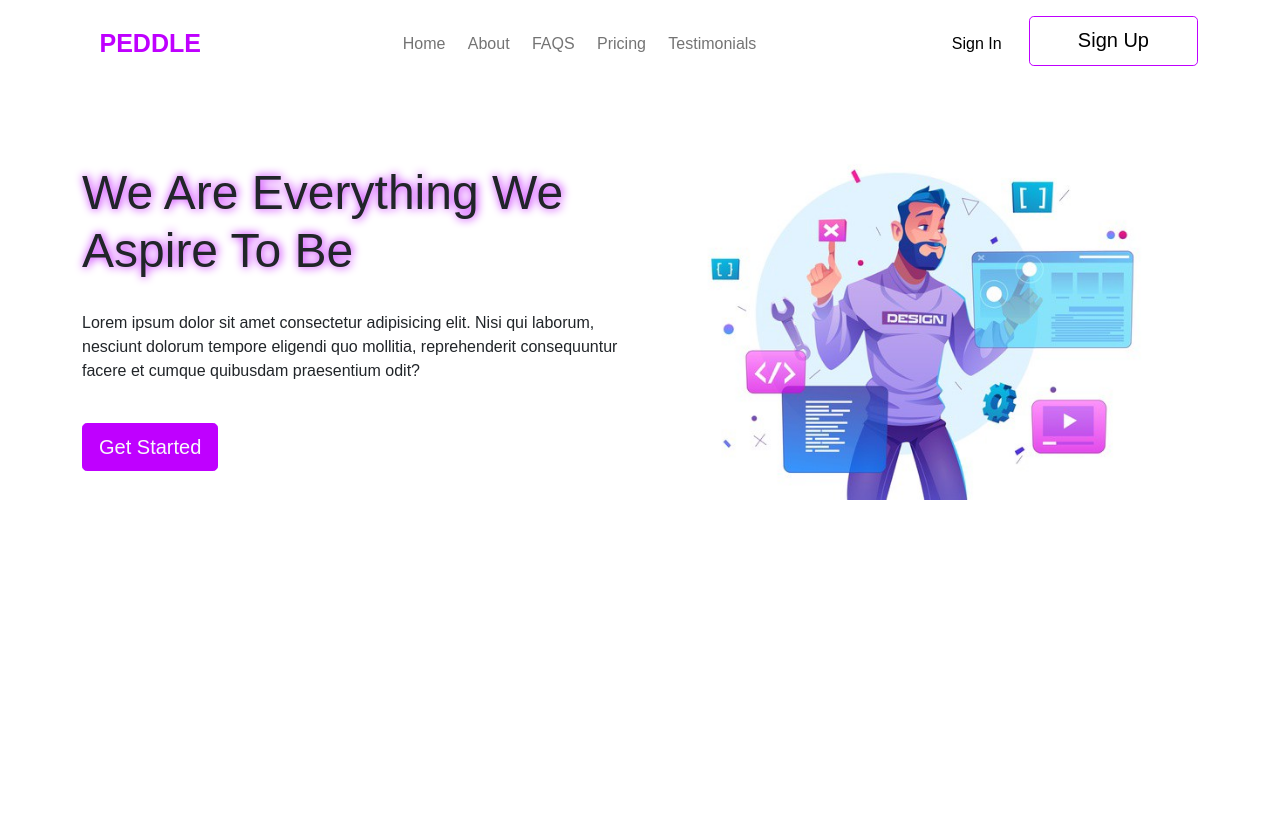
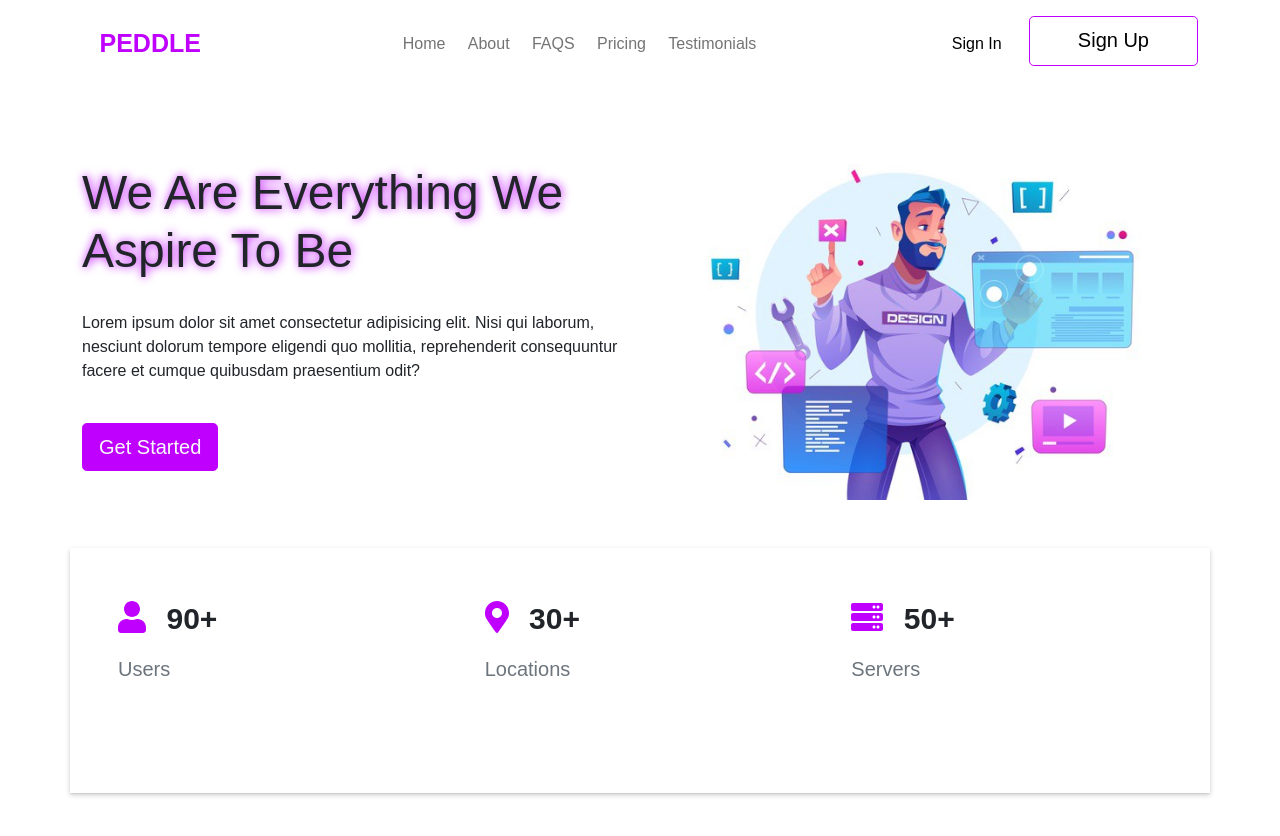
Before and after one commit to Ekwugha/paddle-frontend-assessment, a React (Create React App) app: page / in a window 1280 px wide. Shown: the top 836 px of the page. Before the commit the page ends 800 px from the top, so only its background shows below. Built offline with nearby package versions, Linux system fonts and the light colour scheme.

Commit message:
created users component

```diff
--- a/src/components/landingpage/landingpage.component.jsx
+++ b/src/components/landingpage/landingpage.component.jsx
@@ -7,7 +7,7 @@ import './landingpage.styles.css';
 function LandingPage() {
     return (
         <Container data-aos='fade-up'>
-            <Row className="box">
+            <Row className="">
                 <Col className="justify-content-center">
                     <Row className="my-5">
                         <Col md={6} className="m-auto">
--- /dev/null
+++ b/src/components/users/users.component.jsx
@@ -0,0 +1,37 @@
+import React from 'react';
+import { Container, Col, Row } from 'react-bootstrap';
+import { faServer, faMapMarkerAlt, faUser } from "@fortawesome/free-solid-svg-icons";
+import { FontAwesomeIcon } from "@fortawesome/react-fontawesome";
+import './users.styles.css';
+
+function Users() {
+    return (
+        <Container className="box-shadow-full mb-5">
+            <Row>
+                <Col>
+                    <Row className="mx-auto mb-5">
+                        <Col xs={4}>
+                            <span className="color m-3"> <FontAwesomeIcon icon={faUser} size = '2x' /> </span>
+                            <span className="display"> 90+ </span>
+                            <h5 className="text-muted m-3"> Users </h5>
+                        </Col>
+
+                        <Col xs={4}>
+                            <span className="color m-3"> <FontAwesomeIcon icon={faMapMarkerAlt} size = '2x' /> </span>
+                            <span className="display"> 30+ </span>
+                            <h5 className="text-muted m-3"> Locations </h5>
+                        </Col>
+
+                        <Col xs={4}>
+                            <span className="color m-3"> <FontAwesomeIcon icon={faServer} size = '2x' /> </span>
+                            <span className="display"> 50+ </span>
+                            <h5 className="text-muted m-3"> Servers </h5>
+                        </Col>
+                    </Row>
+                </Col>
+            </Row>
+        </Container>
+    )
+}
+
+export default Users
--- /dev/null
+++ b/src/components/users/users.styles.css
@@ -0,0 +1,10 @@
+.box-shadow-full {
+    padding: 3rem 1.25rem;
+    position: relative;
+    background-color: #fff;
+    box-shadow: 0 1px 1px 0 rgba(0, 0, 0, 0.06), 0 2px 5px 0 rgba(0, 0, 0, 0.2);
+}
+.display{
+    font-size: 30px;
+    font-weight: 800;
+}
--- a/src/pages/home/home.page.jsx
+++ b/src/pages/home/home.page.jsx
@@ -1,10 +1,12 @@
 import React from 'react';
 import Landingpage from '../../components/landingpage/landingpage.component';
+import User from '../../components/users/users.component';
 
 function HomePage() {
     return (
         <div>
             <Landingpage />
+            <User />
         </div>
     )
 }
```
